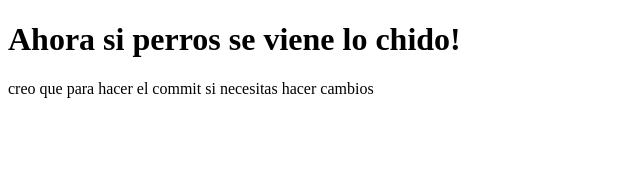
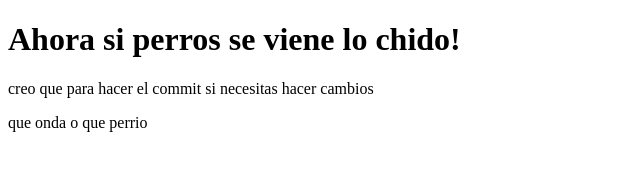
Before and after one commit to jesus08villarreal/proyectodemo, a plain HTML site: page index.html in a window 1280 px wide. Shown: the whole page, without its empty margins (0-640 px from the left). Drawn offline with Linux system fonts and the light colour scheme.

Commit message:
otra vez xd

```diff
--- a/index.html
+++ b/index.html
@@ -9,5 +9,6 @@
 <body>
     <h1>Ahora si perros se viene lo chido!</h1>
     <p>creo que para hacer el commit si necesitas hacer cambios</p>
+    <div> <p>que onda o que perrio</p></div>
 </body>
 </html>
```
